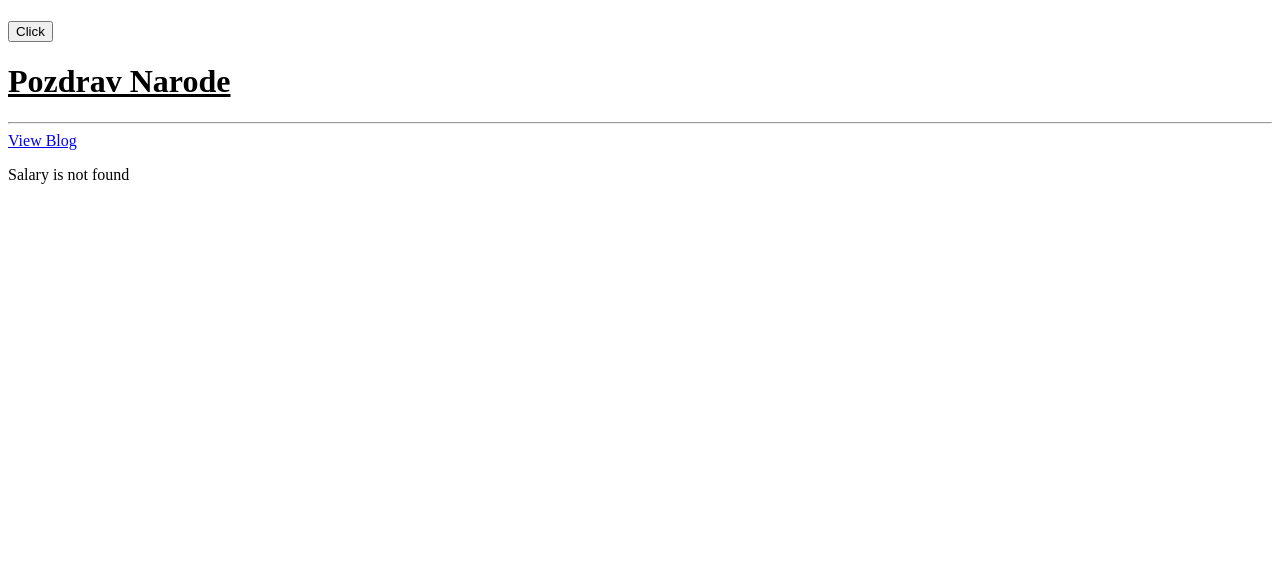
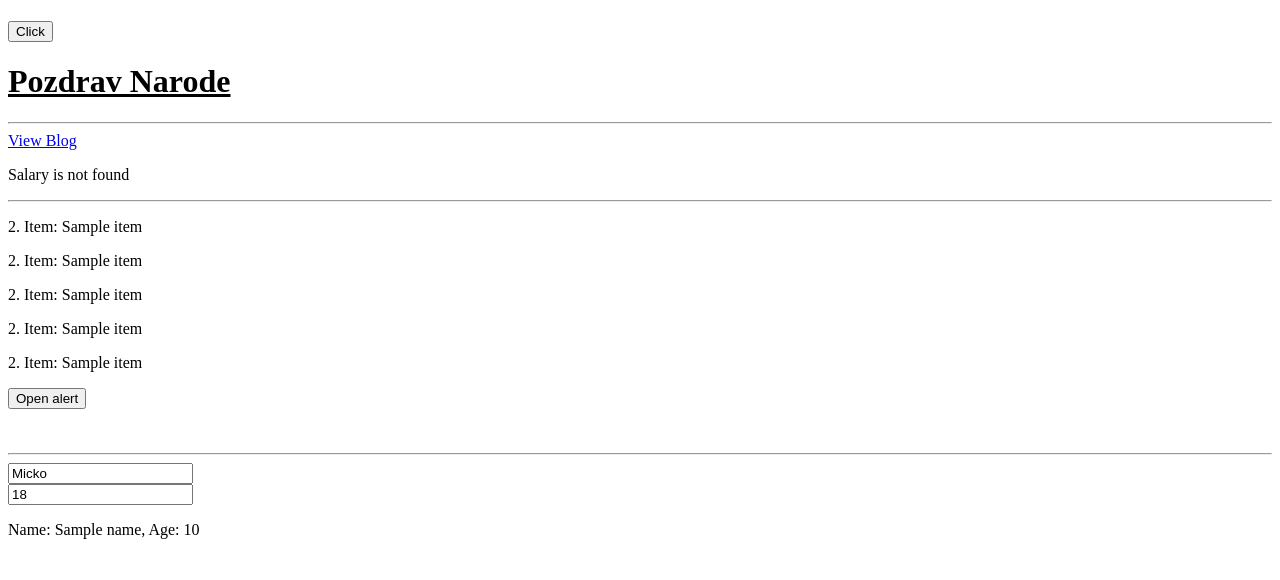
Before and after one commit to MilivojeS2003/MediVision, a FastAPI app: template Frontend/templates/index.html in a window 1280 px wide. Shown: the part 220-800 px from the top of the page. Run offline with FastAPI, Linux system fonts and the light colour scheme; the template is opened without the code that fills it: most values are stand-ins (such as "Sample title", 1, 10 or a date in 2020).

Commit message:
Sitno nesto

```diff
--- a/Frontend/templates/index.html
+++ b/Frontend/templates/index.html
@@ -23,6 +23,16 @@
         <p v-once v-show="employee.salaryView">Salary:{{ employee.salary }}</p>
         <p v-once v-if="employee.salaryView">Salary:{{ employee.salary }}</p>
         <p v-else>Salary is not found</p>
+
+        <hr>
+        <p v-for="(item,index) in myArray">{{index + 1 }}. Item: {{ item }}</p>
+
+        <button v-on:click="buttonClick('Hello World')">Open alert</button>
+        <br><br><br>
+        <hr>
+        <input type="text" v-model="name"/><br>
+        <input type="text" v-model="age"/>
+        <p>Name: {{ name }}, Age: {{ age }} </p>
     </div>
 </body>
 
@@ -32,8 +42,11 @@
 
     createApp({
         setup(){
+            let name = ref('Micko')
+            let age = ref(18)
             const message2 = "Pozdrav Narode"
             const blogUrl = 'https://vuejs.org/guide/quick-start.html'
+            const myArray = [2,4,6,8,10]
             let counter = ref(0)
             const luckyNumber = ref(7);
             const employee = reactive({
@@ -69,6 +82,10 @@
                 return `<h1><u>${message2}</u></h1>`
             }
 
+            function buttonClick(message){
+                alert(message)
+            }
+
             return{
                 message: "Hello world",
                 luckyNumber,
@@ -78,7 +95,11 @@
                 increase,
                 updateLuckyNumber,
                 createMessage,
-                blogUrl
+                blogUrl,
+                myArray,
+                buttonClick,
+                name,
+                age
             };
 
 
```
